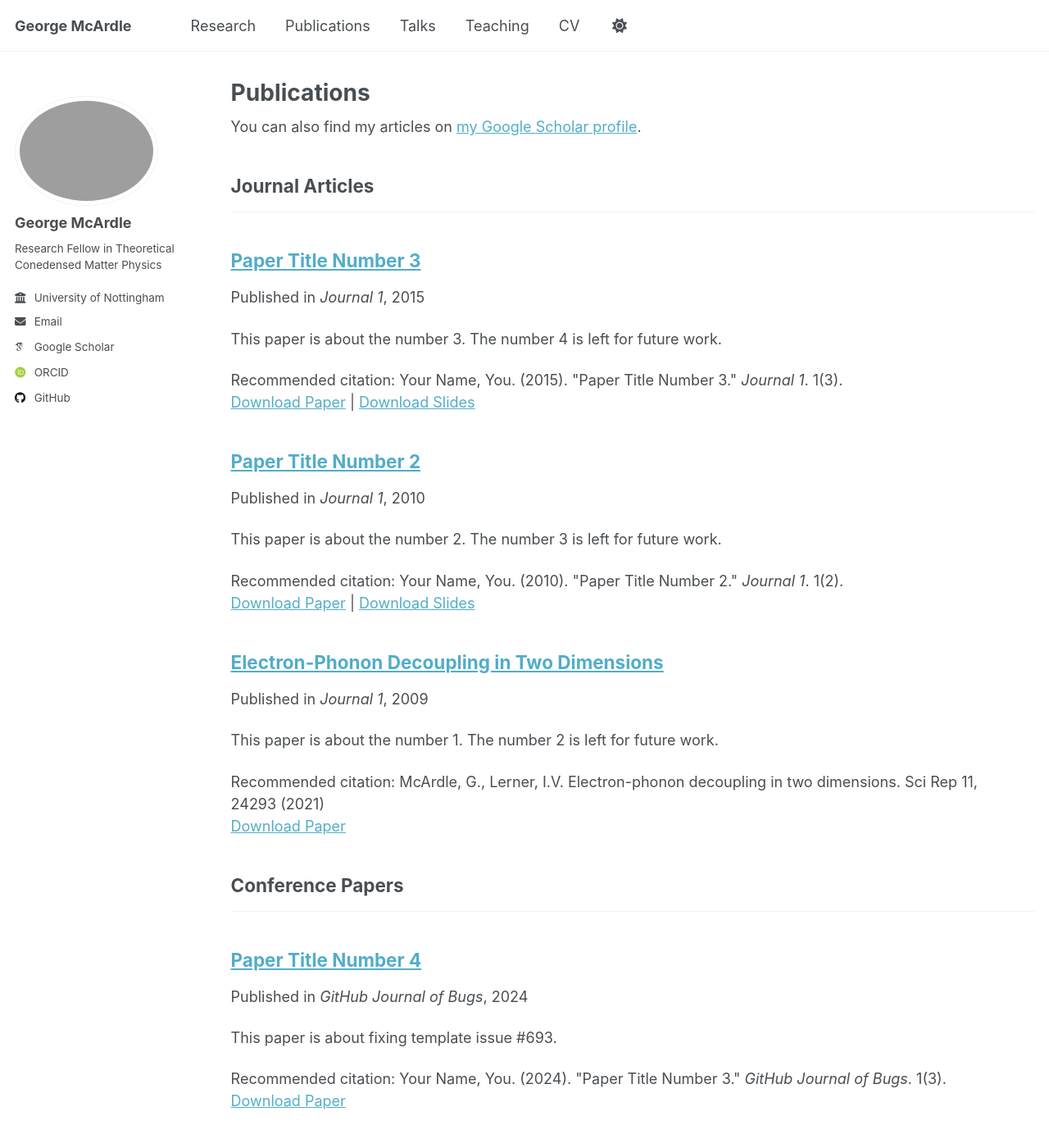
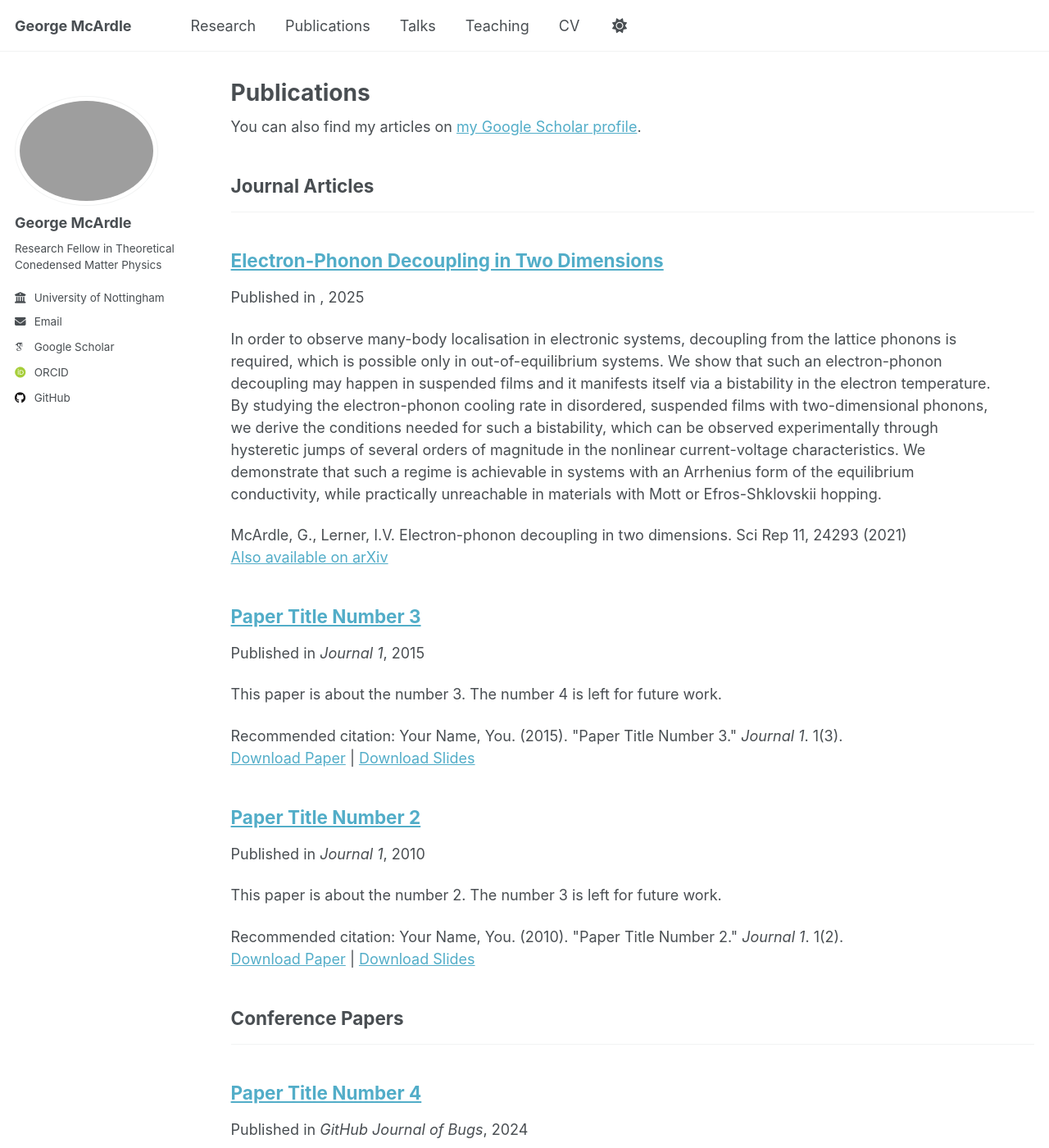
Before and after one commit to georgemcardle/georgemcardle.github.io, a Jekyll site: the page built from _pages/publications.html, in a window 1280 px wide and 1400 px high. Shown: the whole window at 82% size. Built offline with Jekyll 4.4.1, drawn with Linux system fonts in a browser that asks for light colours; some web fonts are replaced; some of the changed text lies outside the part shown.

Commit message:
Updated Paper Formatting

```diff
--- a/_includes/archive-single.html
+++ b/_includes/archive-single.html
@@ -59,7 +59,7 @@
     {% elsif post.citation and post.paperurl and post.bibtexurl %}
       <p>Recommended citation: {{ post.citation }}<br /><a href="{{ post.paperurl }}">Download Paper</a> | <a href="{{ post.bibtexurl }}">Download Bibtex</a></p>
     {% elsif post.citation and post.paperurl %}
-      <p>Recommended citation: {{ post.citation }}<br /><a href="{{ post.paperurl }}">Download Paper</a></p>
+      <p>{{ post.citation }}<br /><a href="{{ post.paperurl }}">Also available on arXiv</a></p>
     {% elsif post.citation and post.slidesurl and post.bibtexurl %}
       <p>Recommended citation: {{ post.citation }}<br /><a href="{{ post.slidesurl }}">Download Slides</a> | <a href="{{ post.bibtexurl}}">Download Bibtex</a></p>
     {% elsif post.citation and post.slidesurl %}
--- a/_publications/2009-10-01-paper-title-number-1.md
+++ /dev/null
@@ -1,11 +0,0 @@
----
-title: "Electron-Phonon Decoupling in Two Dimensions"
-collection: publications
-category: manuscripts
-excerpt: 'This paper is about the number 1. The number 2 is left for future work.'
-date: 2009-10-01
-venue: 'Journal 1'
-paperurl: 'https://arxiv.org/abs/2201.10882'
-citation: 'McArdle, G., Lerner, I.V. Electron-phonon decoupling in two dimensions. Sci Rep 11, 24293 (2021)'
----
-The contents above will be part of a list of publications, if the user clicks the link for the publication than the contents of section will be rendered as a full page, allowing you to provide more information about the paper for the reader. When publications are displayed as a single page, the contents of the above "citation" field will automatically be included below this section in a smaller font.
--- /dev/null
+++ b/_publications/ephdecoupling.md
@@ -0,0 +1,9 @@
+---
+title: "Electron-Phonon Decoupling in Two Dimensions"
+collection: publications
+category: manuscripts
+permalink: /publication/ephdecoupling
+paperurl: 'https://arxiv.org/abs/2201.10882'
+citation: 'McArdle, G., Lerner, I.V. Electron-phonon decoupling in two dimensions. Sci Rep 11, 24293 (2021)'
+---
+In order to observe many-body localisation in electronic systems, decoupling from the lattice phonons is required, which is possible only in out-of-equilibrium systems. We show that such an electron-phonon decoupling may happen in suspended films and it manifests itself via a bistability in the electron temperature. By studying the electron-phonon cooling rate in disordered, suspended films with two-dimensional phonons, we derive the conditions needed for such a bistability, which can be observed experimentally through hysteretic jumps of several orders of magnitude in the nonlinear current-voltage characteristics. We demonstrate that such a regime is achievable in systems with an Arrhenius form of the equilibrium conductivity, while practically unreachable in materials with Mott or Efros-Shklovskii hopping.
```
